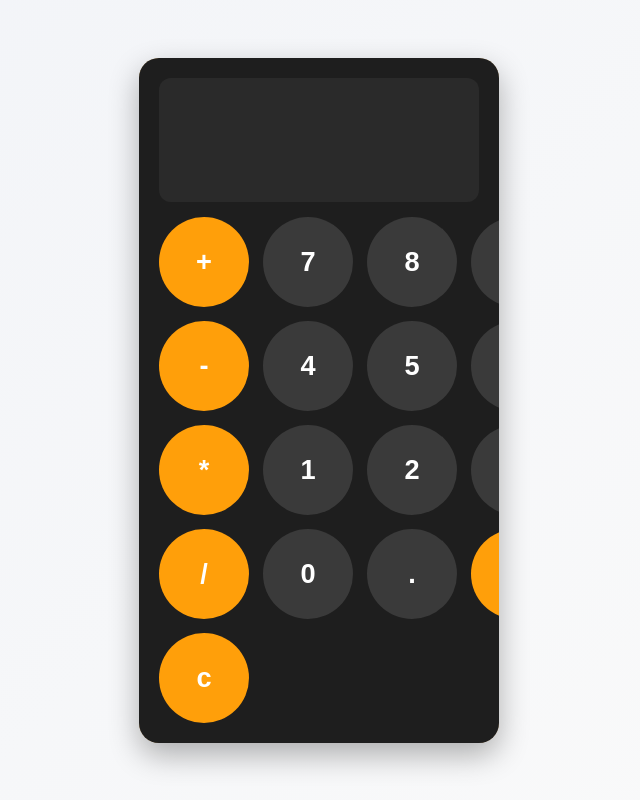
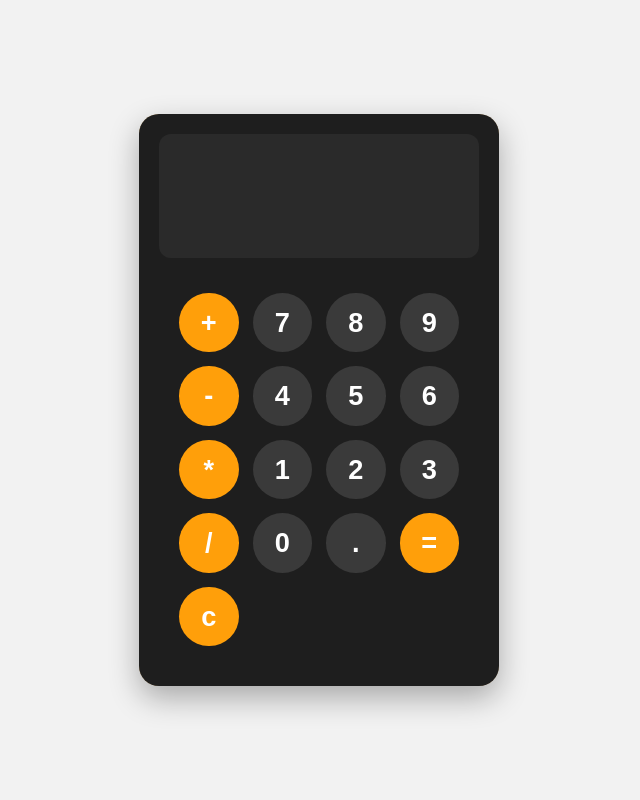
Before and after one commit to Ritsmon/Calculator, a plain HTML site: page index.html in a window 1280 px wide. Shown: the whole page, without its empty margins (321-961 px from the left). Drawn offline with Linux system fonts and the light colour scheme.

Commit message:
Update styles.css

```diff
--- a/styles.css
+++ b/styles.css
@@ -10,8 +10,8 @@ body {
     display: flex;
     justify-content: center;
     align-items: center;
-    height: 100vh;
-    background: linear-gradient(135deg, hsl(220, 30%, 96%), hsl(0, 0%, 98%));
+    min-height: 100vh;
+    background-color: #f2f2f2;
     font-family: "Courier New", monospace;
 }
 
@@ -53,11 +53,11 @@ body {
     font-size: clamp(2.5rem, 6vw, 4rem);
     text-align: right;
     border: none;
-    border-radius: 12px;
+    outline: none;
     background-color: #2a2a2a;
     color: #ffffff;
     margin-bottom: 15px;
-    outline: none;
+    border-radius: 12px;
 }
 
 /* Button grid */
@@ -65,11 +65,11 @@ body {
     display: grid;
     grid-template-columns: repeat(4, 1fr);
     gap: 14px;
+    padding: 20px;
 }
 
 /* Buttons */
 button {
-    width: 90px;
     aspect-ratio: 1;
     border-radius: 50%;
     border: none;
@@ -88,8 +88,13 @@ button:hover {
 }
 
 button:active {
+    transform: scale(0.94);
     background-color: #5a5a5a;
-    transform: scale(0.94);
+}
+
+/* Keyboard accessibility */
+button:focus-visible {
+    outline: 3px solid #ffaa33;
 }
 
 /* Operator buttons */
@@ -107,12 +112,7 @@ button:active {
     background-color: #ffc266;
 }
 
-/* Keyboard accessibility */
-button:focus-visible {
-    outline: 3px solid #ffaa33;
-}
-
-/* Specific PLUS button (16th child) */
+/* PLUS button specifically (16th child) */
 #keys button:nth-child(16) {
     background-color: #ff9f0a;
     color: white;
```
